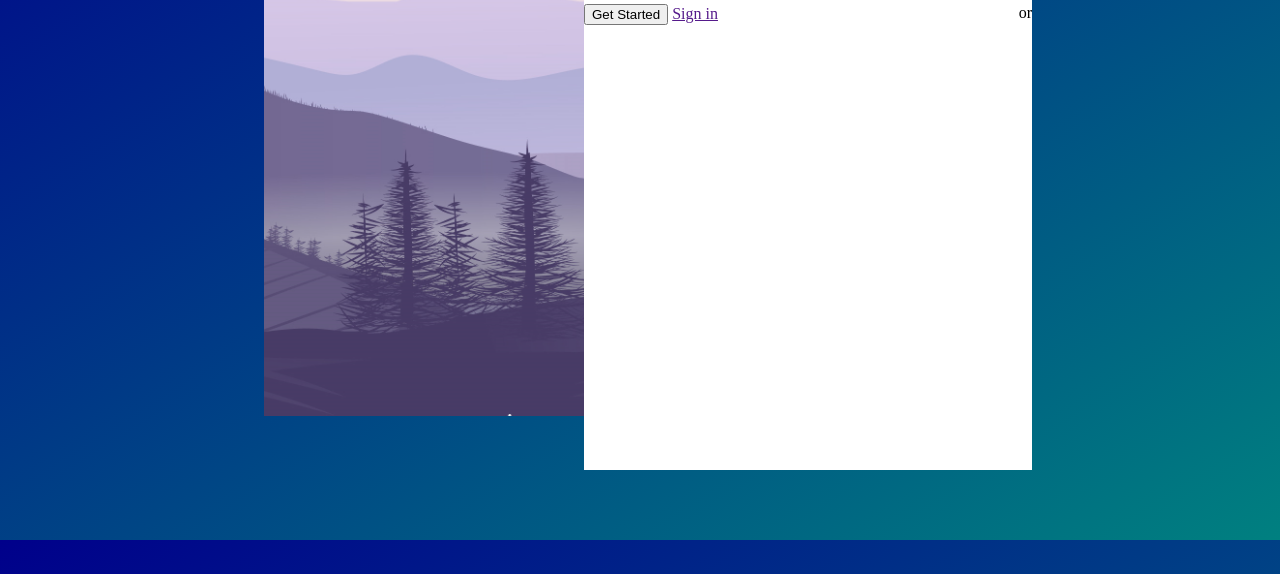
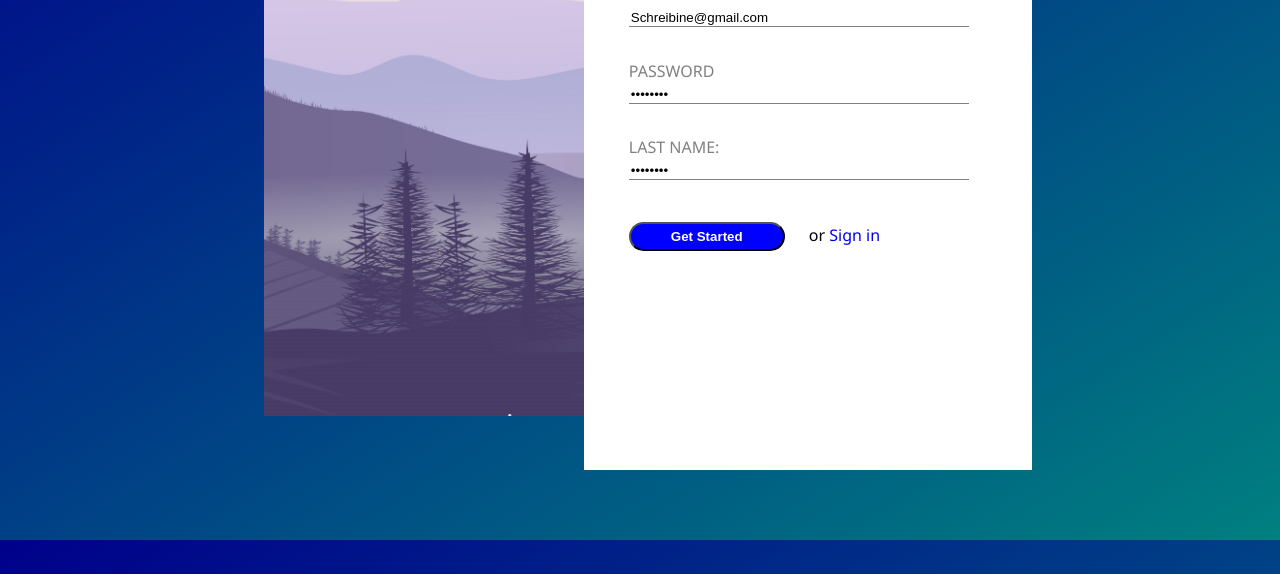
Before and after one commit to Mantachkis/4-signin, a plain HTML site: page index.html in a window 1280 px wide. Shown: the part 260-834 px from the top of the page. Drawn offline with Linux system fonts and the light colour scheme.

Commit message:
Style on popup

```diff
--- a/index.html
+++ b/index.html
@@ -17,7 +17,8 @@
 </div>
 
 <form>
-    <p>X</p>
+    <p style="float: right; Margin:5% 5% 0 0">X</p>
+    <div>
     <label>username</label><br>
     <input type="text" value="KS Arts"><br>
     <label>e-mail</label><br>
@@ -26,9 +27,11 @@
     <input type="password" value="password"><br>
     <label >Last name:</label><br>
     <input type="password" value="password"><br><br>
-    <input type="submit" value="Get Started">
+    <button> Get Started</button>
+
     <P>or</P>
-    <a href=""> Sign in</a>
+    <a href="#"> Sign in</a>
+</div>
   </form>
 </body>
 </html>
--- a/style.css
+++ b/style.css
@@ -3,6 +3,7 @@ html {
 }
 
 body {
+    font-family: 'Segoe UI', Tahoma, Geneva, Verdana, sans-serif;
     display: inline-block;
     background-size: cover;
     height: 100%;
@@ -13,7 +14,7 @@ head
     {
     display: inline-block;
     }
-div{
+body > div{
     display: inline-block;
     height: 70%;
     width: 25%;
@@ -23,6 +24,7 @@ div{
     }
 form
     {
+
         float: right;
         margin: 5% 20% 10% 0;
         display: inline-block;
@@ -30,11 +32,46 @@ form
         height: 80%;
         width: 35%;
     }
+form > div
+{
+
+        text-align: left;
+        margin-left: 10%;
+        margin-top: 10%;
+}
 p {
-    float: right;
+    display: inline-block;
     margin: 0;
 }
 label
     {
+        color: gray;
+        display: inline-block;
+        margin-top: 8%;
         text-transform: uppercase;
     }
+input
+    {
+     display: inline-block;
+    border: 0;
+    border-bottom: 1px solid gray;
+     padding-right: 40%;
+   }
+button
+        {
+
+            display: inline-block;
+            background-color: blue;
+            padding: 5px;
+            padding-left: 40px;
+            padding-right: 40px;
+            border-radius: 20PX;
+            color: white;
+            font-weight: bold;
+            margin-right: 20px;
+            margin-top: 5%;
+        }
+a
+        {
+            text-decoration: none;
+        }
```
